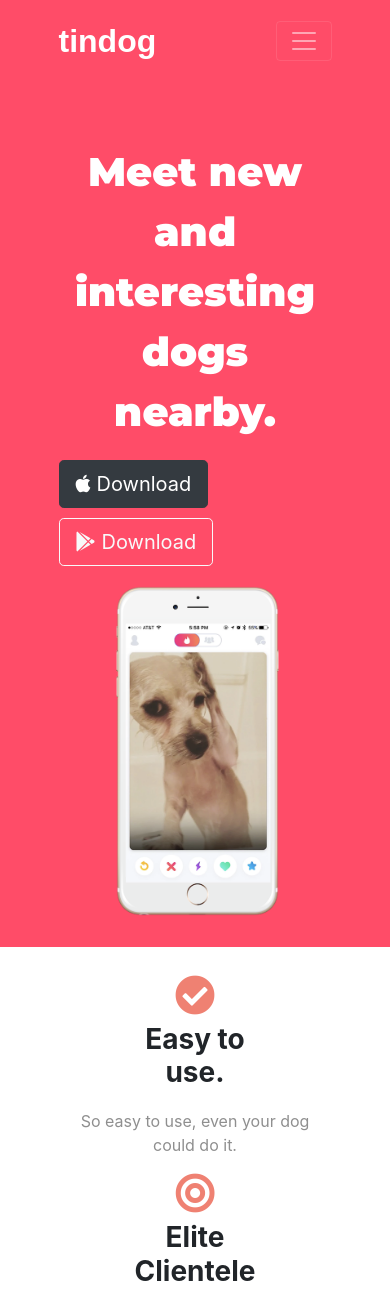
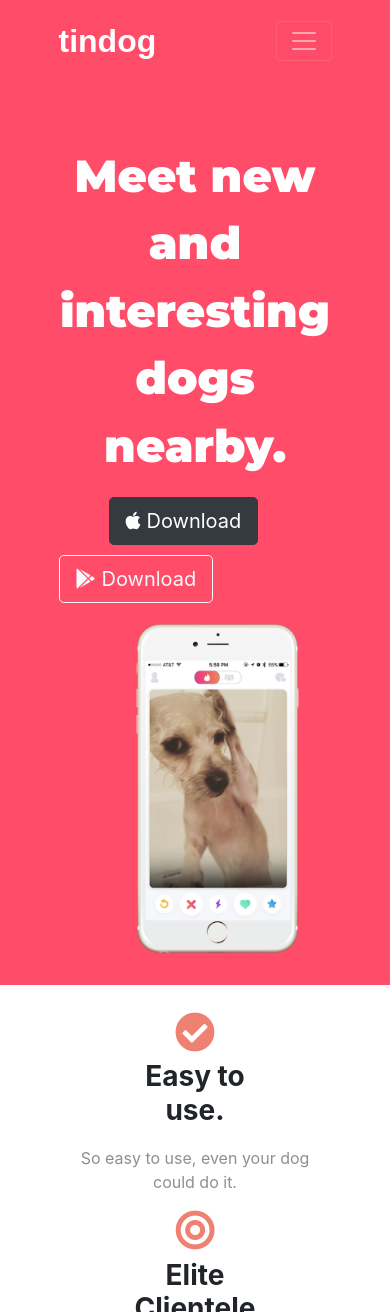
Before and after one commit to SHNarsingani24/Dummy-TinDog, a plain HTML site: page index.html in a window 390 px wide. Shown: the top 1312 px of the page. Drawn offline with nearby package versions, Linux system fonts and the light colour scheme.

Commit message:
Update styles.css

```diff
--- a/css/styles.css
+++ b/css/styles.css
@@ -152,13 +152,17 @@ h1{
 @media (max-width: 1028px) {
     h1{
         text-align: center;
+        font-size: 45px;
+    }
 
+    .col-lg-6 :nth-child(2){
+        margin-left: 50px;
     }
 
     .title-img{
         margin-top: 20px;
         position: static;
-        margin-left: 57px;
+        margin-left: 77px;
         transform: rotate(0);
         text-align: center;
     }
```
